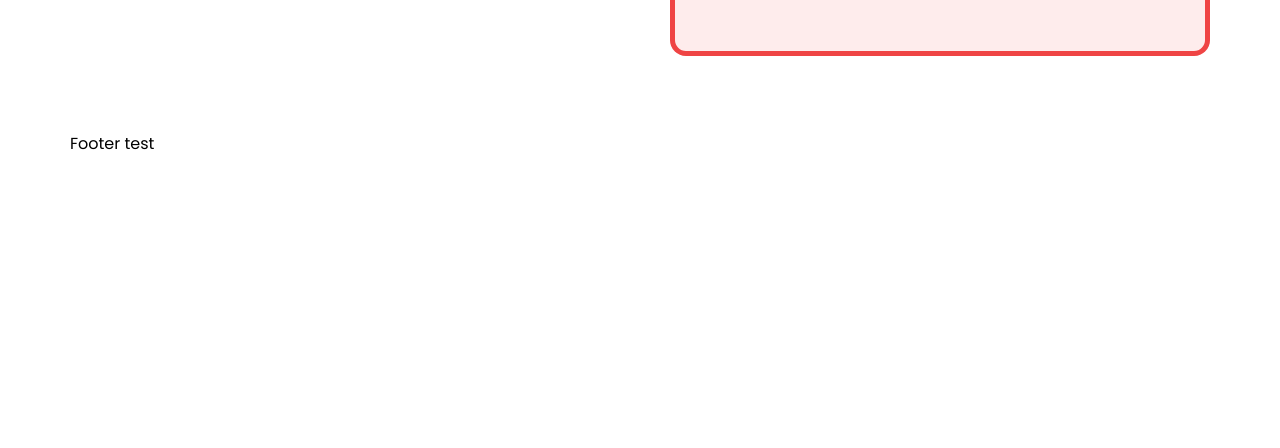
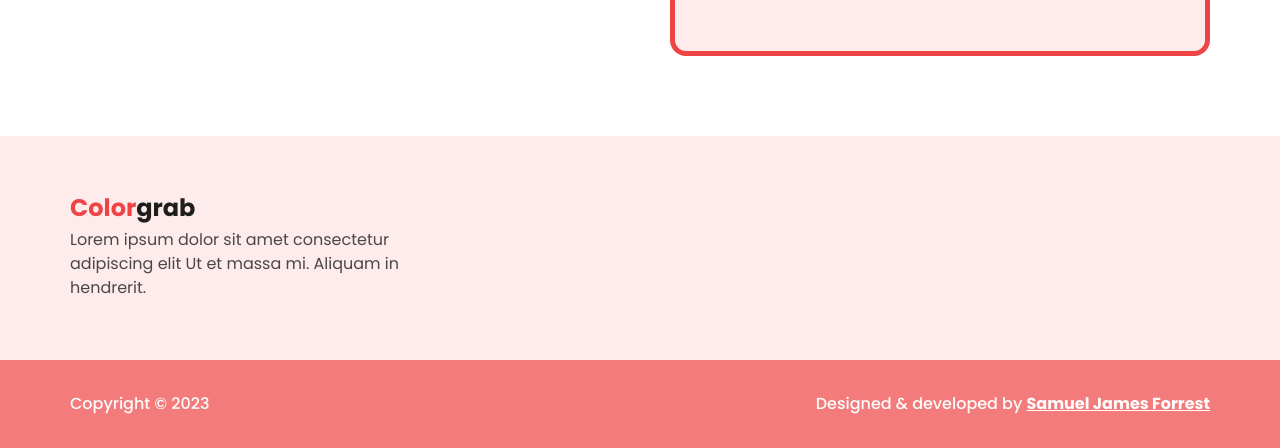
Before and after one commit to SamuelJForrest/colourgrab-v2, a Flask app: page / in a window 1280 px wide. Shown: the part 412-860 px from the top of the page. Before the commit the page ends 562 px from the top, so only its background shows below. Run offline with Flask 3, Linux system fonts and the light colour scheme; some libraries are stand-ins or nearby versions.

Commit message:
IMP: footer styling WIP

```diff
--- /dev/null
+++ b/colourgrab/frontend/sass/layout/_footer.scss
@@ -0,0 +1,33 @@
+@use '../util';
+@use '../base/global';
+
+.footer {
+    .__upper {
+        @include util.sectionPadding(6rem);
+    }
+
+    .__lower {
+        @include util.sectionPadding(3.2rem);
+
+        p {
+            color: util.$color-white;
+            font-weight: util.$font-medium;
+
+            a {
+                font-weight: util.$font-bold;
+                color: util.$color-white;
+                text-decoration: underline;
+            }
+        }
+    }
+
+    &-title {
+        @extend .h4;
+        display: inline-block;
+        margin-bottom: .8rem;
+    }
+
+    &-text {
+        color: util.$color-black-80;
+    }
+}
--- a/colourgrab/frontend/sass/layout/index.scss
+++ b/colourgrab/frontend/sass/layout/index.scss
@@ -1,3 +1,4 @@
+@forward './footer';
 @forward './header';
 @forward './nav';
 @forward './palette';
--- a/colourgrab/frontend/sass/themes/_themes.scss
+++ b/colourgrab/frontend/sass/themes/_themes.scss
@@ -1,6 +1,5 @@
 @mixin setColorTheme($color, $colorTen, $colorSeventy) {
-    .header {
-        &-logo {
+    %colortitle {
         span {
             color: $color;
         }
@@ -9,6 +8,11 @@
         &:focus {
             color: $color;
         }
+    }
+
+    .header {
+        &-logo {
+            @extend %colortitle;
         }
     }
 
@@ -21,6 +25,20 @@
                     }
                 }
             }
+        }
+    }
+
+    .footer {
+        &.__upper {
+            background: $colorTen;
+        }
+
+        &.__lower {
+            background: $colorSeventy;
+        }
+
+        &-title {
+            @extend %colortitle;
         }
     }
 
--- a/colourgrab/routes.py
+++ b/colourgrab/routes.py
@@ -4,6 +4,7 @@ from dotenv import load_dotenv
 from colourgrab import app
 from flask import Flask, render_template, request, redirect, url_for, session
 import colorgram as cg
+from datetime import datetime
 from werkzeug.utils import secure_filename
 
 COLOUR_MODIFIERS = ['blue', 'green', 'red', 'orange', 'purple', 'pink', 'yellow']
@@ -11,6 +12,8 @@ THEME = random.choice(COLOUR_MODIFIERS)
 
 UPLOAD_FOLDER = os.getenv('UPLOAD_FOLDER')
 app.config['UPLOAD_FOLDER'] = UPLOAD_FOLDER
+
+CURRENT_YEAR = datetime.now().year
 
 @app.route('/', methods=['GET', 'POST'])
 def home():
@@ -31,7 +34,11 @@ def home():
 
         return redirect(url_for('palette'))
 
-    return render_template('pages/home.html', theme=THEME)
+    return render_template(
+        'pages/home.html',
+        theme=THEME,
+        current_year=CURRENT_YEAR
+    )
 
 @app.route('/palette')
 def palette():
@@ -58,5 +65,6 @@ def palette():
         image_filename=filename,
         image_url=image_url,
         colors=colors,
-        color_list=color_list
+        color_list=color_list,
+        current_year=CURRENT_YEAR
     )
--- a/colourgrab/templates/layout/footer.html
+++ b/colourgrab/templates/layout/footer.html
@@ -1,9 +1,26 @@
 <footer class="footer">
-    <div class="container">
-        <div class="row">
-            <div class="col-12">
-                Footer test
-            </div><!-- col -->
-        </div><!-- row -->
-    </div><!-- container -->
+    <div class="footer __upper">
+        <div class="container">
+            <div class="row">
+                <div class="col-lg-4">
+                    <a class="footer-title" href="{{ url_for('home') }}">
+                        <span>Color</span>grab
+                    </a>
+                    <p class="footer-text">Lorem ipsum dolor sit amet consectetur adipiscing elit Ut et massa mi. Aliquam in hendrerit.</p>
+                </div><!-- col -->
+            </div><!-- row -->
+        </div><!-- container -->
+    </div>
+    <div class="footer __lower">
+        <div class="container">
+            <div class="row">
+                <div class="col-lg-6">
+                    <p class="copyright">Copyright &copy; {{ current_year }}</p>
+                </div><!-- col -->
+                <div class="col-lg-6 d-flex justify-content-lg-end align-items-lg-end">
+                    <p>Designed & developed by <a href="https://www.twitter.com/samueljforrest" target="_blank">Samuel James Forrest</a></p>
+                </div><!-- col -->
+            </div><!-- row -->
+        </div><!-- container -->
+    </div>
 </footer>
```
Also changed, not shown: colourgrab/static/css/main.css. Lines whose indentation alone changed are shown as unchanged.
